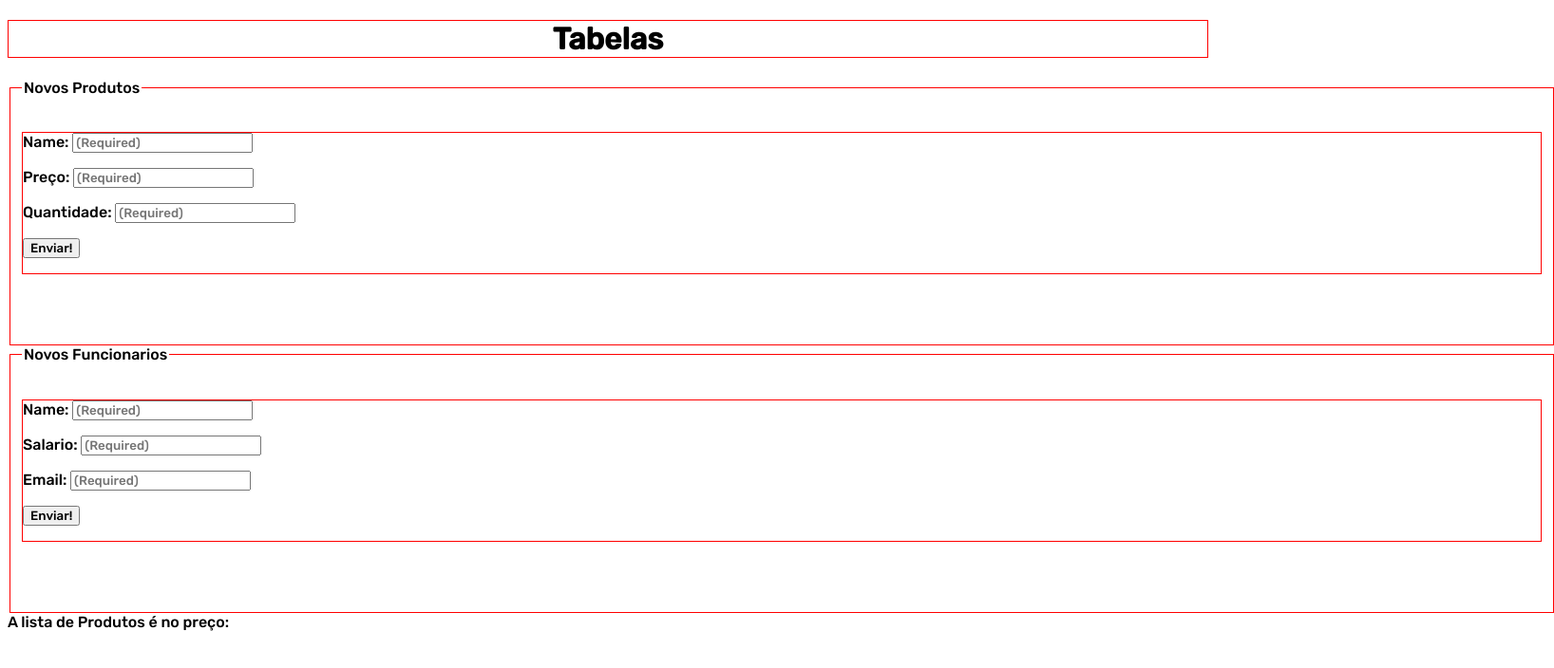
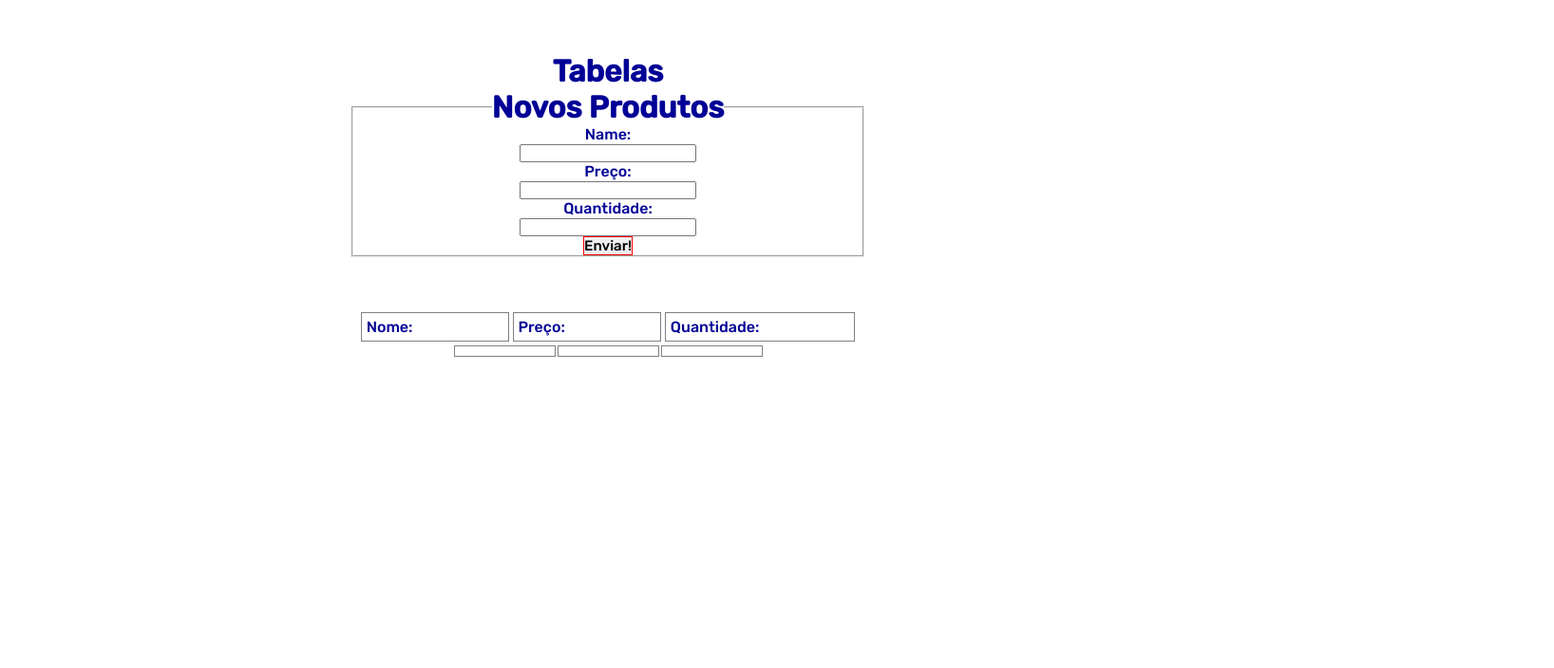
Before and after one commit to BugRed/crud-project, a plain HTML site: page index.html in a window 1280 px wide. Both pictures are taken after a click on the button "Enviar!". Shown: the whole page at 95% size, 1636 px wide, since content can reach past the window. Drawn offline with Linux system fonts and the light colour scheme.

Commit message:
add tables

```diff
--- a/index.html
+++ b/index.html
@@ -16,28 +16,46 @@
   <body>
     <form id="comments_form" action="#" method="post">
   <fieldset>
-    <legend>Novos Produtos</legend>
+    <legend><h1>Novos Produtos</h1></legend>
+
+    <div id="product-list">
       <p>
-    <div id="product-list">
-        <label for="author">Name: <em class="required"></em></label>
-        <input class="name employee" placeholder="(Required)" name="author" id="author" type="text"/>
+        <label for="author">Name:<em class="required"></em></label>
+        <input class="name employee" name="author" id="author" type="text"/>
       </p>
 
       <p>
         <label for="price">Preço:</label>
-        <input class="price product" placeholder="(Required)" name="price" id="price" type="text" />
+        <input class="price product" name="price" id="price" type="text" />
       </p>
 
       <p>
         <label for="pass">Quantidade:</label>
-        <input placeholder="(Required)" name="pass" id="pass" type="text" />
+        <input name="pass" id="pass" type="text" />
       </p>
       <p>
       <input class="btn product" type="button" value="Enviar!" id="btnSubmit"/>
     </p></div>
   </fieldset>
 
-  <fieldset>
+  <div id="container">
+    <table id="table-view">
+      <tbody>
+        <tr>
+          <td class="td nome" name="td">Nome:</td>
+      </tr>
+      <tr>
+        <td class="td price" name="td">Preço:</td>
+      </tr>
+      <tr>
+        <td class="td quantity" name="td">Quantidade:</td>
+      </tr>
+      </tbody>
+  </table>
+  </div>
+
+
+  <!-- <fieldset>
     <legend>Novos Funcionarios</legend>
       <p>
     <div id="product-list">
@@ -57,9 +75,7 @@
       <p>
       <input class="btn employee" type="button" value="Enviar!" id="btnSubmit"/>
     </p></div>
-  </fieldset>
-
-  <div id="res">Resultado:</div>
+  </fieldset> -->
 
     <script src="./script.js"></script>
   </body>
--- a/script.js
+++ b/script.js
@@ -1,37 +1,117 @@
 const placeName = document.querySelectorAll('input[name=author]')
 const placePrice = document.querySelectorAll('input[name=price]')
+const placeQuantity = document.querySelectorAll('input[name=pass]')
 
-const test = document.getElementById('res')
-
+const td = document.querySelectorAll('td[name=td]')
 const btns = document.querySelectorAll('input[type=button]')
 
-const listProduct = [{}];
+const listProduct = [{}]
+// const listEmployee = [{}]
 
-const listEmployee = [{}]
+// console.log(td[0].textContent)
 
 
 const showResult = () => {
-    console.log(list)
+    console.log(listProduct)
 }
 
 btns.forEach((element) => {
     element.onclick = () => {
+        // && listEmployee != null
+        if (listProduct != null) {
+            if (element.classList[1] === 'product') {
+                addItemToList(listProduct, placeName[0], placePrice[0], placeQuantity[0])
+                // addRow('table-view');
+                addTable()
+                // console.log('done')
 
-        if (element.classList[1] === 'product') {
-            sum(listProduct, placeName[0], placePrice[0])
-        } if (element.classList[1] === 'employee') {
-            sum(listEmployee, placeName[1], placePrice[1])
+                // } if (element.classList[1] === 'employee') {
+                //     addItemToList(listEmployee, placeName[1], placePrice[1], placeQuantity[0])
+                // }
+            }
+            // showResult()
         }
-        console.log(listProduct)
-        console.log(listEmployee)
+
     }
+})
+
+const addItemToList = (buttons, names, prices, quantity) => {
+    buttons.push({
+        name: names.value,
+        price: prices.value,
+        quantity: quantity.value
+    })
+}
+
+//Criar uma nova linha numa tabela
+function addRow(tableID) {
+
+    let tableRef = document.getElementById(tableID);
+
+    let newRow = tableRef.insertRow();
+    let newRow1 = tableRef.insertRow();
+    let newRow2 = tableRef.insertRow();
+
+
+    let newCell = newRow.insertCell();
+    let newCell1 = newRow1.insertCell();
+    let newCell2 = newRow2.insertCell();
+
+    alinhando(newCell)
+    alinhando(newCell1)
+    alinhando(newCell2)
+
+    let newText = document.createTextNode("New bottom row");
+    let newText1 = document.createTextNode("New bottom row1");
+    let newText2 = document.createTextNode("New bottom row2");
+    newCell.appendChild(newText);
+    newCell1.appendChild(newText1);
+    newCell2.appendChild(newText2);
+}
+
+
+function changeColor(td) {
+    td.style.backgroundColor = "#FF0F0F";
+}
+
+function alinhando(td) {
+    td.style.padding = '5px 100px 5px 5px'
+    td.style.border = 'solid grey 1px'
+    // changeColor(td)
+}
+
+
+function addTable() {
+  // cria um novo elemento div
+
+  var newTable = document.createElement("table");
+
+  // e dá à ele conteúdo
+  var newRow = newTable.insertRow();
+  var newRow1 = newTable.insertRow();
+  var newRow2 = newTable.insertRow();
+
+
+  let newCell = newRow.insertCell();
+  let newCell1 = newRow.insertCell();
+  let newCell2 = newRow.insertCell();
+
+
+  alinhando(newCell)
+  var newText = document.createTextNode(listProduct[1].name);
+  var newText2 = document.createTextNode(listProduct[1].price);
+  var newText3 = document.createTextNode(listProduct[1].quantity);
+
+
+  newCell.appendChild(newText);
+  newCell1.appendChild(newText2);
+  newCell2.appendChild(newText3);
+
+  // adiciona o novo elemento criado e seu conteúdo ao DOM
+  var divAtual = document.getElementById("div1");
+  document.body.insertBefore(newTable, divAtual);
 
 
 
-})
-
-function sum(buttons, names, prices) {
-    buttons[0].name = names.value
-    buttons[0].price = prices.value
-    test.innerText = `A lista de Produtos é ${buttons[0].name} no preço: ${buttons[0].price}`
+  console.log(newTable)
 }
--- a/style.css
+++ b/style.css
@@ -1,45 +1,70 @@
 * {
   font-family: "Roboto Slab", serif;
   font-family: "Rubik", sans-serif;
+  margin: 0;
+  padding: 0;
+  box-sizing: border-box;
 }
 
-#table {
-  border: solid red 1px;
+#table{
   display: flex;
+  justify-content: center;
   align-items: center;
+}
+
+body {
+  color: rgb(0, 0, 150);
+  width: 100%;
+  max-width: 588px;
+  margin: 56px auto 0px;
+  padding: 0 24px;
+
+}
+tbody{
+  display: flex;
   justify-content: center;
+  align-items: center;
 }
-#product-list{
-  border: solid red 1px;
+
+#container{
+  width: 100%;
+  max-width: 588px;
+  margin: 56px auto 0px;
+  padding: 0 24px;
+}
+
+table{
+  border: 10dvh;
+  display: flex;
+  flex-direction: row;
+  text-align: center;
+  justify-content: center;
+
+}
+
+td{
+  padding: 5px 100px 5px 5px;
+  border: solid grey 1px;
 }
 
 fieldset {
   display: flex;
-  flex-direction: column;
-  border: solid red 1px;
-  height: 33vh;
-  width: 200vh;
+  align-items: center;
+  text-align: center;
+  justify-content: center;
+  position: relative;
 }
 
-ul {
-  list-style: none;
+p label{
   display: flex;
-  position: absolute;
+  justify-content: center;
+  align-items: center;
+}
+
+
+#btnSubmit{
+  border: solid red 1px;
+  font-size: 15px;
 
 
 }
-li {
-
-  position: absolute;
-}
-
-#product_name {
-  width: 75px;
-  height: 25px;
-}
-
-button {
-  display: inline;
-  width: 75px;
-  height: 25px;
-}
```
